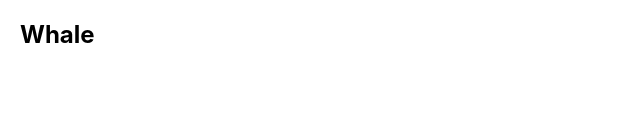
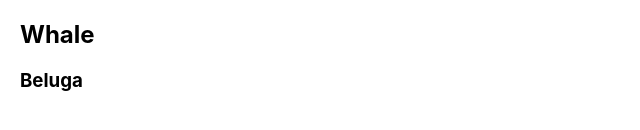
Before and after one commit to NedimRenesalis/Handle-Routing-in-React-Apps-with-React-Router, a React (Create React App) app in the folder rr/: page /whale/beluga in a window 1280 px wide. Shown: the part 202-332 px from the top of the page, without its empty margins (0-640 px from the left). Built offline with nearby package versions, Linux system fonts and the light colour scheme.

Commit message:
Import the useParams Hook

```diff
--- a/rr/src/components/Whale/Whale.js
+++ b/rr/src/components/Whale/Whale.js
@@ -1,12 +1,10 @@
 import React from 'react';
-import { useLocation } from 'react-router-dom';
+import { useParams } from 'react-router-dom';
 import Beluga from './Beluga';
 import Blue from './Blue';
 
 export default function Whale() {
-  const { search } = useLocation()
-  const match = search.match(/type=(.*)/);
-  const type = match?.[1];
+  const { type } = useParams();
 
 return (
     <>
```
